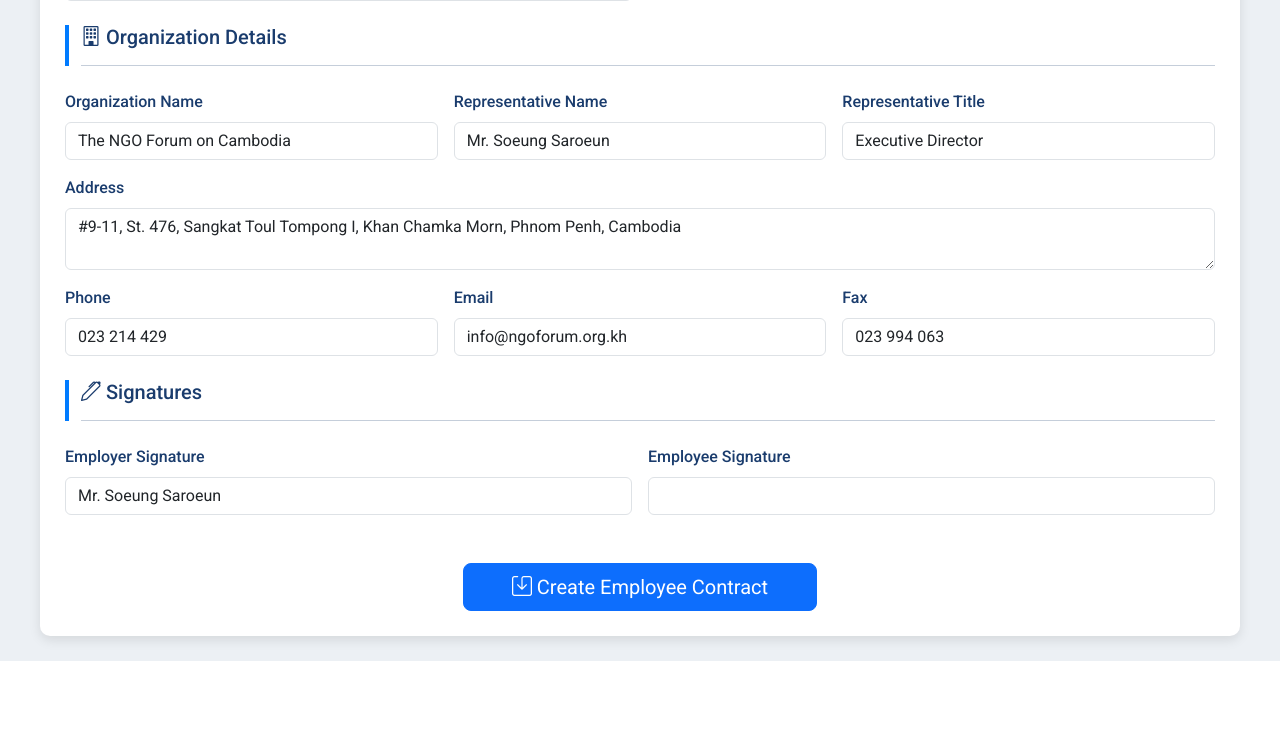
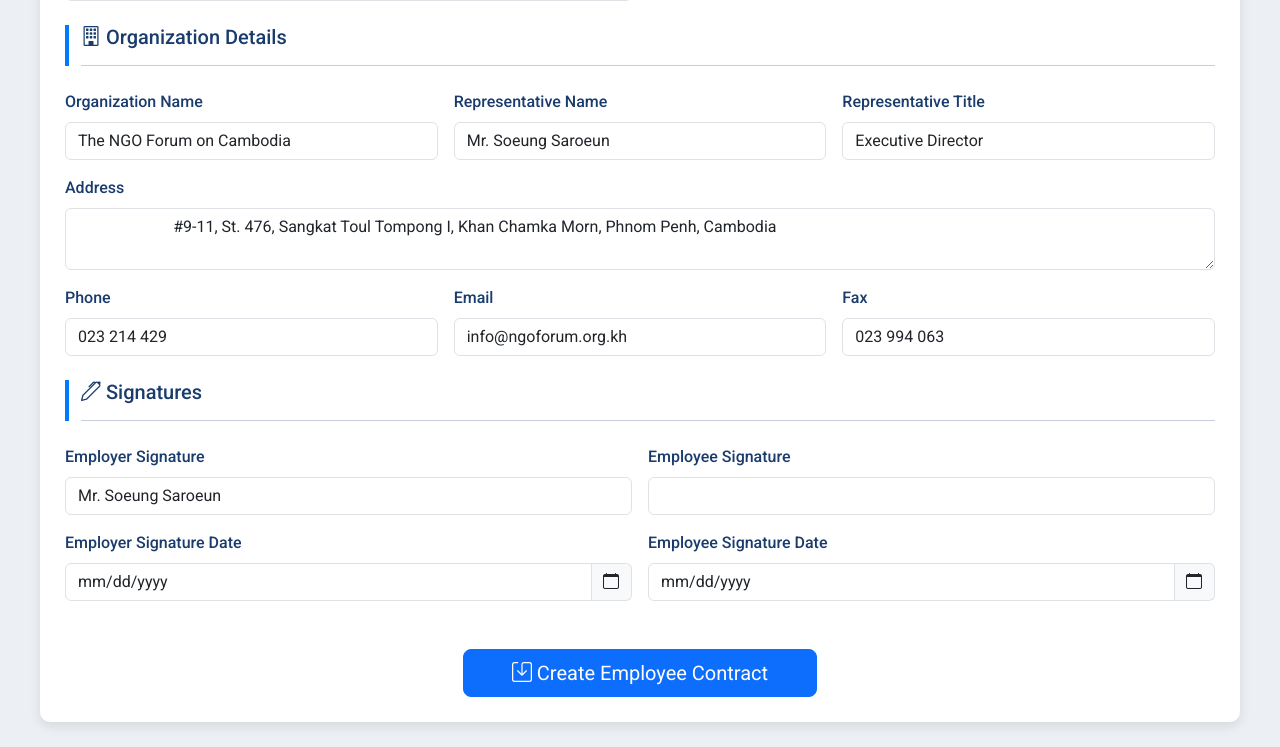
Before and after one commit to NGO-Forum/automation-contract, a Flask app: page /employees/create in a window 1280 px wide. Shown: the part 1191-1938 px from the top of the page. Before the commit the page ends 1852 px from the top, so only its background shows below. Run offline with Flask 3, Linux system fonts and the light colour scheme; the visitor is signed in with stand-in values (Sample User, id 1); parts of the project's set-up code (start-up, migrations or seed data) failed here and were passed over.

Commit message:
feature: udpate the template select date signature and format the template docx file [ASC291]

```diff
--- a/app/routes/employees.py
+++ b/app/routes/employees.py
@@ -133,23 +133,29 @@
     form_data = {}
     if request.method == 'POST':
         try:
-            # --- Contract basics ---
-            contract_type = request.form['contract_type'].strip()
-            contract_no = request.form['contract_no'].strip()
-            if not contract_no or not re.match(r'^NGOF-(FDC|UDC)/\d+$', contract_no):
-                contract_no = generate_contract_no(contract_type)
-
+            # --- Parse dates ---
             start_date = datetime.strptime(request.form['start_date'], '%Y-%m-%d').date()
             end_date = datetime.strptime(request.form['end_date'], '%Y-%m-%d').date()
-
-            # Validate end date >= start date
             if end_date < start_date:
                 flash('End date cannot be earlier than start date.', 'danger')
                 form_data = request.form.to_dict()
                 form_data['thirteenth_month_salary'] = 'thirteenth_month_salary' in request.form
                 return render_template('employees/create.html', form_data=form_data)
 
-            # --- Create employee ---
+            # --- Signature Dates (optional) ---
+            employer_sig_date = request.form.get('employer_signature_date')
+            employee_sig_date = request.form.get('employee_signature_date')
+
+            employer_sig_date = datetime.strptime(employer_sig_date, '%Y-%m-%d').date() if employer_sig_date else start_date
+            employee_sig_date = datetime.strptime(employee_sig_date, '%Y-%m-%d').date() if employee_sig_date else start_date
+
+            # --- Contract Number ---
+            contract_type = request.form['contract_type'].strip()
+            contract_no = request.form['contract_no'].strip()
+            if not re.match(r'^NGOF-(FDC|UDC)/\d+$', contract_no):
+                contract_no = generate_contract_no(contract_type, contract_no)
+
+            # --- Create Employee ---
             emp = Employee(
                 contract_no=contract_no,
                 contract_type=contract_type,
@@ -166,7 +172,6 @@
                 medical_allowance=float(request.form.get('medical_allowance', 150.00)),
                 child_education_allowance=float(request.form.get('child_education_allowance', 60.00)),
                 delivery_benefit=float(request.form.get('delivery_benefit', 200.00)),
-                delivery_benefit_miscarriage=float(request.form.get('delivery_benefit_miscarriage', 200.00)),
                 death_benefit=float(request.form.get('death_benefit', 200.00)),
                 severance_percentage=float(request.form.get('severance_percentage', 8.33)),
                 thirteenth_month_salary='thirteenth_month_salary' in request.form,
@@ -179,17 +184,12 @@
                 organization_email=request.form['organization_email'].strip(),
                 employer_signature_name=request.form['employer_signature_name'].strip(),
                 employee_signature_name=request.form['employee_signature_name'].strip(),
-                employer_signature_date=start_date,
-                employee_signature_date=start_date
+                employer_signature_date=employer_sig_date,
+                employee_signature_date=employee_sig_date
             )
 
             # Generate salary in words
             emp.generate_salary_in_words()
-
-            # Validate client-provided words
-            client_words = request.form.get('salary_amount_words', '').strip()
-            if client_words and client_words != emp.salary_amount_words:
-                flash('Salary in words adjusted to match amount.', 'info')
 
             db.session.add(emp)
             db.session.commit()
@@ -224,22 +224,30 @@
 
     if request.method == 'POST':
         try:
-            # --- Dates ---
+            # --- Parse Contract Dates ---
             start_date = datetime.strptime(request.form['start_date'], '%Y-%m-%d').date()
             end_date = datetime.strptime(request.form['end_date'], '%Y-%m-%d').date()
 
             if end_date < start_date:
                 flash('End date cannot be earlier than start date.', 'danger')
                 form_data = request.form.to_dict()
+                form_data['thirteenth_month_salary'] = 'thirteenth_month_salary' in request.form
                 return render_template('employees/update.html', employee=employee, form_data=form_data)
 
-            # --- Contract number ---
+            # --- Signature Dates (optional) ---
+            employer_sig_date_str = request.form.get('employer_signature_date')
+            employee_sig_date_str = request.form.get('employee_signature_date')
+
+            employer_sig_date = datetime.strptime(employer_sig_date_str, '%Y-%m-%d').date() if employer_sig_date_str else start_date
+            employee_sig_date = datetime.strptime(employee_sig_date_str, '%Y-%m-%d').date() if employee_sig_date_str else start_date
+
+            # --- Contract Number ---
             new_type = request.form['contract_type'].strip()
             current_no = request.form['contract_no'].strip()
             expected_no = generate_contract_no(new_type, current_no)
             contract_no = current_no if current_no == expected_no else expected_no
 
-            # --- Update fields ---
+            # --- Update All Fields ---
             employee.contract_no = contract_no
             employee.contract_type = new_type
             employee.employee_name = request.form['employee_name'].strip()
@@ -255,10 +263,11 @@
             employee.medical_allowance = float(request.form.get('medical_allowance', 150.00))
             employee.child_education_allowance = float(request.form.get('child_education_allowance', 60.00))
             employee.delivery_benefit = float(request.form.get('delivery_benefit', 200.00))
-            employee.delivery_benefit_miscarriage = float(request.form.get('delivery_benefit_miscarriage', 200.00))
             employee.death_benefit = float(request.form.get('death_benefit', 200.00))
             employee.severance_percentage = float(request.form.get('severance_percentage', 8.33))
             employee.thirteenth_month_salary = 'thirteenth_month_salary' in request.form
+
+            # Organization
             employee.organization_name = request.form['organization_name'].strip()
             employee.representative_name = request.form['representative_name'].strip()
             employee.representative_title = request.form.get('representative_title', 'Executive Director').strip()
@@ -266,18 +275,21 @@
             employee.organization_tel = request.form['organization_tel'].strip()
             employee.organization_fax = request.form['organization_fax'].strip()
             employee.organization_email = request.form['organization_email'].strip()
+
+            # Signatures
             employee.employer_signature_name = request.form['employer_signature_name'].strip()
             employee.employee_signature_name = request.form['employee_signature_name'].strip()
-            employee.employer_signature_date = start_date
-            employee.employee_signature_date = start_date
+            employee.employer_signature_date = employer_sig_date
+            employee.employee_signature_date = employee_sig_date
 
-            # Salary words
+            # --- Salary in Words ---
             employee.generate_salary_in_words()
-            if request.form.get('salary_amount_words', '').strip() != employee.salary_amount_words:
+            client_words = request.form.get('salary_amount_words', '').strip()
+            if client_words and client_words != employee.salary_amount_words:
                 flash('Salary in words corrected to match amount.', 'info')
 
             db.session.commit()
-            flash('Employee updated successfully!', 'success')
+            flash('Employee contract updated successfully!', 'success')
             return redirect(url_for('employees.index'))
 
         except ValueError as ve:
@@ -287,10 +299,12 @@
             db.session.rollback()
             flash(f'Update failed: {e}', 'danger')
 
+        # Preserve form data on error
         form_data = request.form.to_dict()
         form_data['thirteenth_month_salary'] = 'thirteenth_month_salary' in request.form
 
     else:
+        # GET: Populate form_data from DB
         form_data = employee.to_dict()
         form_data['thirteenth_month_salary'] = employee.thirteenth_month_salary
 
--- a/app/templates/employees/create.html
+++ b/app/templates/employees/create.html
@@ -3,6 +3,7 @@
 {% block content %}
 <link rel="stylesheet" href="https://cdn.jsdelivr.net/npm/bootstrap-icons@1.11.3/font/bootstrap-icons.min.css">
 <link rel="stylesheet" href="{{ url_for('static', filename='css/create.css') }}">
+
 <div class="container mt-4">
     <div class="form-header text-center mb-0">
         <h1><i class="bi bi-person-plus"></i> Create Employee Contract</h1>
@@ -13,8 +14,8 @@
                 <i class="bi bi-arrow-left"></i> Back to Employee List
             </a>
         </nav>
+
         <form id="employeeForm" action="{{ url_for('employees.create') }}" method="POST" class="needs-validation" novalidate>
-
             <!-- Employee Details -->
             <div class="section-header mb-4">
                 <h5><i class="bi bi-person-badge"></i> Employee Details</h5>
@@ -24,15 +25,13 @@
                 <div class="col-md-6">
                     <label for="employee_name" class="form-label fw-bold">Full Name <span class="text-danger">*</span></label>
                     <input type="text" class="form-control" id="employee_name" name="employee_name"
-                           value="{{ form_data.employee_name | default('') }}"
-                           placeholder="e.g., Mr. Chan Vicheth" required>
+                           value="{{ form_data.employee_name | default('') }}" placeholder="e.g., Mr. Chan Vicheth" required>
                     <div class="invalid-feedback">Please enter full name (including title).</div>
                 </div>
                 <div class="col-md-6">
                     <label for="position_title" class="form-label fw-bold">Position Title <span class="text-danger">*</span></label>
                     <input type="text" class="form-control" id="position_title" name="position_title"
-                           value="{{ form_data.position_title | default('') }}"
-                           placeholder="e.g., Capacity Development Specialist" required>
+                           value="{{ form_data.position_title | default('') }}" placeholder="e.g., Capacity Development Specialist" required>
                     <div class="invalid-feedback">Please enter position title.</div>
                 </div>
                 <div class="col-12">
@@ -43,14 +42,12 @@
                 <div class="col-md-6">
                     <label for="employee_tel" class="form-label">Phone</label>
                     <input type="tel" class="form-control" id="employee_tel" name="employee_tel"
-                           value="{{ form_data.employee_tel | default('') }}"
-                           placeholder="e.g., 012 953 650">
+                           value="{{ form_data.employee_tel | default('') }}" placeholder="e.g., 012 953 650">
                 </div>
                 <div class="col-md-6">
                     <label for="employee_email" class="form-label">Email</label>
                     <input type="email" class="form-control" id="employee_email" name="employee_email"
-                           value="{{ form_data.employee_email | default('') }}"
-                           placeholder="e.g., name@example.com">
+                           value="{{ form_data.employee_email | default('') }}" placeholder="e.g., name@example.com">
                 </div>
             </div>
 
@@ -64,7 +61,7 @@
                     <label for="contract_no" class="form-label fw-bold">Contract Number <span class="text-danger">*</span></label>
                     <input type="text" class="form-control" id="contract_no" name="contract_no"
                            value="{{ form_data.contract_no | default('NGOF-FDC/001') }}" required>
-                    <div class="invalid-feedback">Please enter contract number.</div>
+                    <div class="invalid-feedback">Please enter valid contract number (e.g., NGOF-FDC/001).</div>
                 </div>
                 <div class="col-md-4">
                     <label for="contract_type" class="form-label fw-bold">Contract Type <span class="text-danger">*</span></label>
@@ -80,14 +77,13 @@
                     <input type="text" class="form-control" id="working_hours" name="working_hours"
                            value="{{ form_data.working_hours | default('Monday to Friday: 08:00am-12:00pm and 01:30pm-05:30pm') }}">
                 </div>
+
                 <div class="col-md-6">
                     <label for="start_date" class="form-label fw-bold">Start Date <span class="text-danger">*</span></label>
                     <div class="input-group">
                         <input type="date" class="form-control" id="start_date" name="start_date"
                                value="{{ form_data.start_date | default('') }}" required>
-                        <span class="input-group-text">
-                            <i class="bi bi-calendar"></i>
-                        </span>
+                        <span class="input-group-text calendar-icon"><i class="bi bi-calendar"></i></span>
                         <div class="invalid-feedback">Please select a start date.</div>
                     </div>
                 </div>
@@ -96,15 +92,13 @@
                     <div class="input-group">
                         <input type="date" class="form-control" id="end_date" name="end_date"
                                value="{{ form_data.end_date | default('') }}" required>
-                        <span class="input-group-text">
-                            <i class="bi bi-calendar"></i>
-                        </span>
-                        <div class="invalid-feedback">Please select an end date.</div>
+                        <span class="input-group-text calendar-icon"><i class="bi bi-calendar"></i></span>
+                        <div class="invalid-feedback">End date must be on or after start date.</div>
                     </div>
                 </div>
             </div>
 
-            <!-- Salary and Benefits -->
+            <!-- Salary & Benefits -->
             <div class="section-header mb-4">
                 <h5><i class="bi bi-currency-dollar"></i> Salary & Benefits</h5>
                 <hr>
@@ -127,6 +121,7 @@
                     <input type="text" class="form-control" id="salary_amount_words" name="salary_amount_words"
                            value="{{ form_data.salary_amount_words | default('') }}" readonly>
                 </div>
+
                 <div class="col-md-3">
                     <label for="medical_allowance" class="form-label">Medical Allowance</label>
                     <input type="number" class="form-control" id="medical_allowance" name="medical_allowance"
@@ -147,6 +142,7 @@
                     <input type="number" class="form-control" id="death_benefit" name="death_benefit"
                            value="{{ form_data.death_benefit | default('200.00') }}" min="0" step="0.01">
                 </div>
+
                 <div class="col-md-6">
                     <label for="severance_percentage" class="form-label">Severance (%)</label>
                     <input type="number" class="form-control" id="severance_percentage" name="severance_percentage"
@@ -154,10 +150,9 @@
                 </div>
                 <div class="col-md-6">
                     <div class="form-check mt-4">
-                        <input class="form-check-input" type="checkbox" id="thirteenth_month_salary" name="thirteenth_month_salary" {{ 'checked' if form_data.thirteenth_month_salary | default(True) }}>
-                        <label class="form-check-label" for="thirteenth_month_salary">
-                            Include 13th Month Salary
-                        </label>
+                        <input class="form-check-input" type="checkbox" id="thirteenth_month_salary" name="thirteenth_month_salary"
+                               {{ 'checked' if form_data.thirteenth_month_salary | default(True) }}>
+                        <label class="form-check-label" for="thirteenth_month_salary">Include 13th Month Salary</label>
                     </div>
                 </div>
             </div>
@@ -181,12 +176,13 @@
                 <div class="col-md-4">
                     <label for="representative_title" class="form-label">Representative Title</label>
                     <input type="text" class="form-control" id="representative_title" name="representative_title"
-                           value="{{ form_data.representative_title | default('Executive Director') }}"
-                           placeholder="e.g., Executive Director">
+                           value="{{ form_data.representative_title | default('Executive Director') }}">
                 </div>
                 <div class="col-12">
                     <label for="organization_address" class="form-label">Address</label>
-                    <textarea class="form-control" id="organization_address" name="organization_address" rows="2">{{ form_data.organization_address | default('#9-11, St. 476, Sangkat Toul Tompong I, Khan Chamka Morn, Phnom Penh, Cambodia') }}</textarea>
+                    <textarea class="form-control" id="organization_address" name="organization_address" rows="2">
+                        {{ form_data.organization_address | default('#9-11, St. 476, Sangkat Toul Tompong I, Khan Chamka Morn, Phnom Penh, Cambodia') }}
+                    </textarea>
                 </div>
                 <div class="col-md-4">
                     <label for="organization_tel" class="form-label">Phone</label>
@@ -210,7 +206,7 @@
                 <h5><i class="bi bi-pen"></i> Signatures</h5>
                 <hr>
             </div>
-            <div class="row g-3">
+            <div class="row g-3 mb-4">
                 <div class="col-md-6">
                     <label for="employer_signature_name" class="form-label">Employer Signature</label>
                     <input type="text" class="form-control" id="employer_signature_name" name="employer_signature_name"
@@ -220,6 +216,23 @@
                     <label for="employee_signature_name" class="form-label">Employee Signature</label>
                     <input type="text" class="form-control" id="employee_signature_name" name="employee_signature_name"
                            value="{{ form_data.employee_signature_name | default('') }}">
+                </div>
+
+                <div class="col-md-6">
+                    <label for="employer_signature_date" class="form-label">Employer Signature Date</label>
+                    <div class="input-group">
+                        <input type="date" class="form-control" id="employer_signature_date" name="employer_signature_date"
+                               value="{{ form_data.employer_signature_date | default('') }}">
+                        <span class="input-group-text calendar-icon"><i class="bi bi-calendar"></i></span>
+                    </div>
+                </div>
+                <div class="col-md-6">
+                    <label for="employee_signature_date" class="form-label">Employee Signature Date</label>
+                    <div class="input-group">
+                        <input type="date" class="form-control" id="employee_signature_date" name="employee_signature_date"
+                               value="{{ form_data.employee_signature_date | default('') }}">
+                        <span class="input-group-text calendar-icon"><i class="bi bi-calendar"></i></span>
+                    </div>
                 </div>
             </div>
 
@@ -240,18 +253,25 @@
     const contractNo = document.getElementById('contract_no');
     const startDate = document.getElementById('start_date');
     const endDate = document.getElementById('end_date');
+    const employerSigDate = document.getElementById('employer_signature_date');
+    const employeeSigDate = document.getElementById('employee_signature_date');
+    const salaryAmount = document.getElementById('salary_amount');
+    const salaryWords = document.getElementById('salary_amount_words');
+    const salaryFormatted = document.getElementById('salary_formatted');
+    const employeeName = document.getElementById('employee_name');
+    const employeeSignature = document.getElementById('employee_signature_name');
 
-    // ---- CONTRACT TYPE → AUTO CONTRACT NUMBER ----
+    // ---- Update Contract Number on Type Change ----
     function updateContractNumber() {
         if (!contractType.value) return;
         const prefix = 'NGOF';
-        const currentNumber = contractNo.value.match(/\d+$/)?.[0] || '001';
         const typeCode = contractType.value.includes('FDC') ? 'FDC' : 'UDC';
-        contractNo.value = `${prefix}-${typeCode}/${currentNumber}`;
+        const currentNum = contractNo.value.match(/\d+$/)?.[0] || '001';
+        contractNo.value = `${prefix}-${typeCode}/${currentNum}`;
     }
     contractType.addEventListener('change', updateContractNumber);
 
-    // ---- VALIDATE END DATE >= START DATE ----
+    // ---- Validate End Date >= Start Date ----
     function validateDates() {
         if (startDate.value && endDate.value && new Date(endDate.value) < new Date(startDate.value)) {
             endDate.setCustomValidity('End date must be on or after start date.');
@@ -262,30 +282,24 @@
     startDate.addEventListener('change', validateDates);
     endDate.addEventListener('change', validateDates);
 
-    // ---- FORM VALIDATION ----
-    form.addEventListener('submit', function (event) {
-        validateDates();
-        if (!form.checkValidity()) {
-            event.preventDefault();
-            event.stopPropagation();
+    // ---- Auto-set signature dates to start date if empty ----
+    function syncSignatureDates() {
+        if (startDate.value) {
+            if (!employerSigDate.value) employerSigDate.value = startDate.value;
+            if (!employeeSigDate.value) employeeSigDate.value = startDate.value;
         }
-        form.classList.add('was-validated');
-        document.getElementById('salary_amount_words').removeAttribute('readonly');
-    }, false);
+    }
+    startDate.addEventListener('change', syncSignatureDates);
 
-    // ---- CALENDAR ICON CLICK ----
-    document.querySelectorAll('.input-group-text').forEach(icon => {
+    // ---- Calendar Icon Click ----
+    document.querySelectorAll('.calendar-icon').forEach(icon => {
         icon.addEventListener('click', () => {
             const input = icon.parentElement.querySelector('input[type="date"]');
             if (input) input.showPicker();
         });
     });
 
-    // ---- SALARY TO WORDS ----
-    const salaryAmount = document.getElementById('salary_amount');
-    const salaryWords = document.getElementById('salary_amount_words');
-    const salaryFormatted = document.getElementById('salary_formatted');
-
+    // ---- Salary to Words ----
     function numberToWords(num) {
         if (num === 0) return 'Zero';
         const ones = ['', 'One', 'Two', 'Three', 'Four', 'Five', 'Six', 'Seven', 'Eight', 'Nine'];
@@ -337,29 +351,26 @@
     }
     salaryAmount.addEventListener('input', convertSalaryToWords);
 
-    // ---- AUTO-FILL EMPLOYEE SIGNATURE ----
-    const employeeName = document.getElementById('employee_name');
-    const employeeSignature = document.getElementById('employee_signature_name');
-    employeeName.addEventListener('input', () => employeeSignature.value = employeeName.value);
-
-    // ---- DEFAULT ORGANIZATION INFO ----
-    const defaults = {
-        organization_name: 'The NGO Forum on Cambodia',
-        representative_name: 'Mr. Soeung Saroeun',
-        organization_address: '#9-11, St. 476, Sangkat Toul Tompong I, Khan Chamka Morn, Phnom Penh, Cambodia',
-        organization_tel: '023 214 429',
-        organization_fax: '023 994 063',
-        organization_email: 'info@ngoforum.org.kh',
-        employer_signature_name: 'Mr. Soeung Saroeun'
-    };
-    Object.entries(defaults).forEach(([k, v]) => {
-        const el = document.getElementById(k);
-        if (el && !el.value.trim()) el.value = v;
+    // ---- Auto-fill Employee Signature Name ----
+    employeeName.addEventListener('input', () => {
+        if (!employeeSignature.value) employeeSignature.value = employeeName.value;
     });
 
-    // Initialize
+    // ---- Form Submit Validation ----
+    form.addEventListener('submit', function (e) {
+        validateDates();
+        if (!form.checkValidity()) {
+            e.preventDefault();
+            e.stopPropagation();
+        }
+        form.classList.add('was-validated');
+        salaryWords.removeAttribute('readonly'); // Allow submission
+    });
+
+    // ---- Initialize ----
     updateContractNumber();
     convertSalaryToWords();
+    syncSignatureDates();
 });
 </script>
 {% endblock %}
```
Also changed, not shown: app/templates/employees/update.html (+66 -54 lines), 1 other file.
